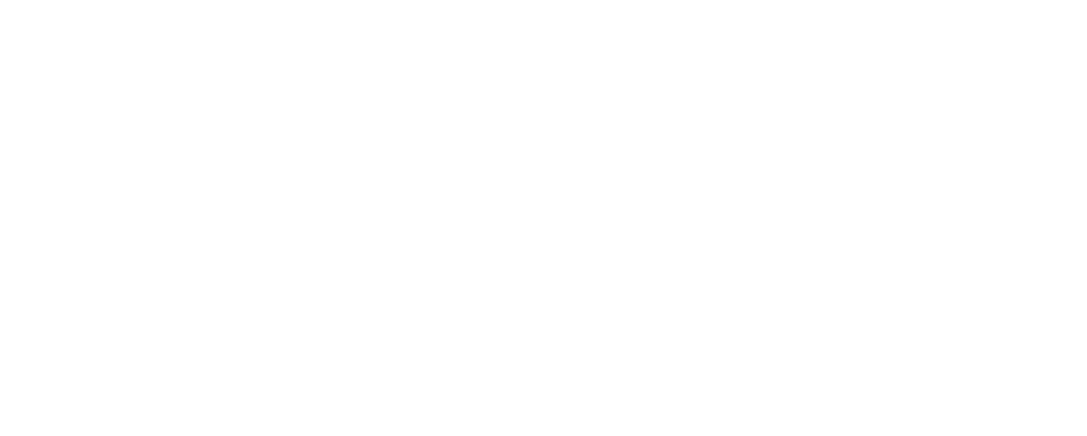
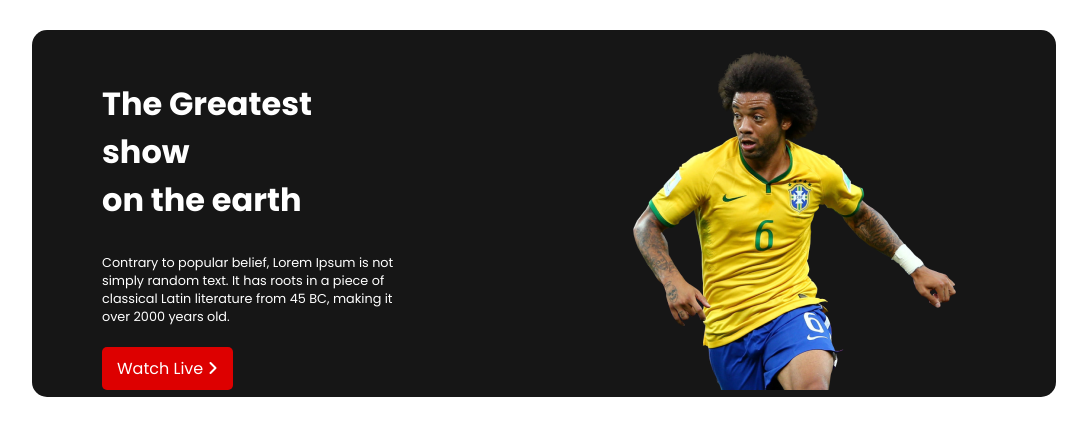
Before and after one commit to Kamrul816/world-cup, a plain HTML site: page index.html in a window 1280 px wide. Shown: the whole page, without its empty margins (96-1183 px from the left). Drawn offline with Linux system fonts and the light colour scheme.

Commit message:
header section

```diff
--- a/index.html
+++ b/index.html
@@ -23,11 +23,28 @@
 
 <body>
     <!-- Header Start -->
-    <header>
+        <section class="header">
+            <div class="half-width">
+                <h1 class="text">
+                    The Greatest show <br> on the earth
+                </h1>
 
-    </header>
+                <p class="text-p">
+                    Contrary to popular belief, Lorem Ipsum is not simply
+                    random text. It has roots in a piece of classical Latin literature from 45 BC, making it over 2000 years
+                    old.
+                </p>
 
-    <main>
+                <a class="link-button" target="_blank" href="https://www.youtube.com/">Watch Live <i
+                        class="fa-solid fa-angle-right"></i></a>
+            </div>
+
+            <div class="half-width">
+                <img src="images/assets/Banner Image.png" alt="player">
+            </div>
+        </section>
+
+        <main>
         <!-- Blog Start  -->
         <section>
 
--- a/styles/style.css
+++ b/styles/style.css
@@ -2,7 +2,46 @@ body {
     margin: 0;
     padding: 0;
     box-sizing: border-box;
+    background-color: #fff;
     font-family: 'Montserrat', sans-serif;
     font-family: 'Open Sans', sans-serif;
     font-family: 'Poppins', sans-serif;
 }
+
+.header {
+    display: flex;
+    width: 80vw;
+    margin: 30px auto;
+    border-radius: 15px;
+    background-color: #161616;
+}
+
+.half-width .text {
+    color: #fff;
+    width: 50%;
+    margin-top: 50px;
+    /* margin-bottom: 20px; */
+    margin-left: 70px;
+    font-size: 2em;
+}
+
+.text-p {
+    color: #fff;
+    width: 50%;
+    margin: 30px 70px;
+    font-size: .8em;
+}
+
+.link-button {
+    margin: 70px;
+    color: #fff;
+    padding: 10px 15px;
+    border-radius: 5px;
+    text-decoration: none;
+    background-color: #DD0000;
+}
+
+.half-width img {
+    margin-top: 20px;
+    padding-right: 100px;
+}
```
